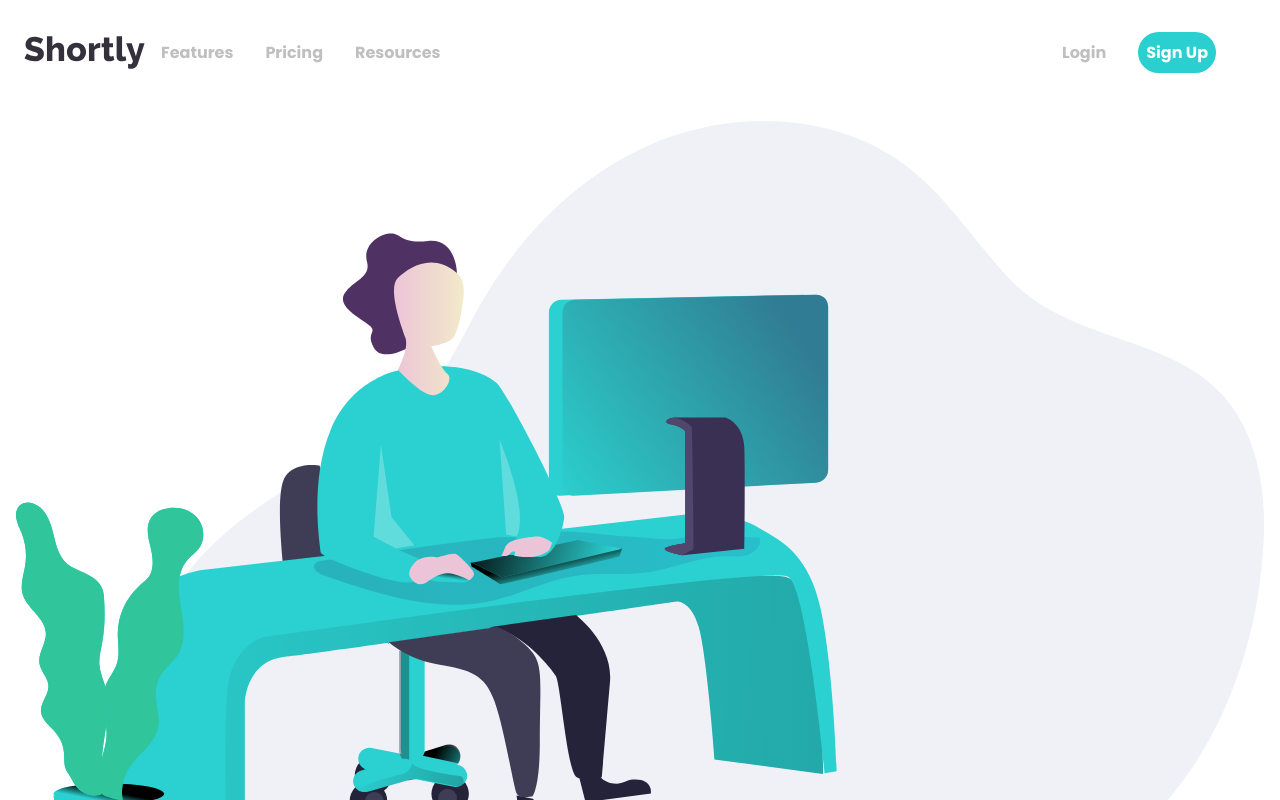
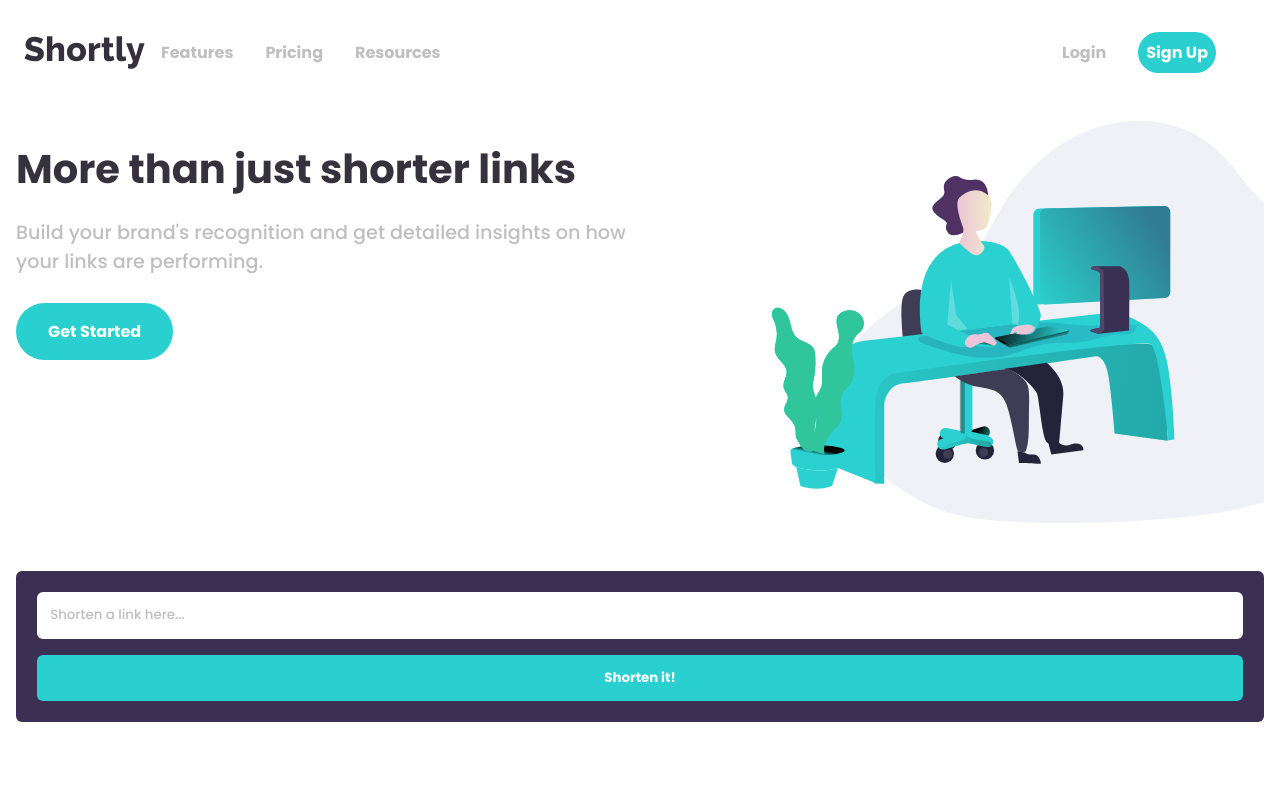
Before and after one commit to winstein27/url-shortener, a React (Vite) app: page / in a window 1280 px wide. Shown: the top 800 px of the page. Built offline with nearby package versions, Linux system fonts and the light colour scheme.

Commit message:
:sparkles: feat: responsive main
Making main section responsive

```diff
--- a/src/components/Main.module.scss
+++ b/src/components/Main.module.scss
@@ -1,6 +1,7 @@
 .container {
-  padding: 1rem;
+  margin: 1rem;
   text-align: center;
+  overflow: hidden;
 
   .main-img {
     width: 100%;
@@ -30,4 +31,22 @@
       background-color: $color-secondary;
     }
   }
+
+  @media (min-width: $mobile-size) {
+    .description {
+      display: flex;
+      flex-direction: row-reverse;
+      justify-content: space-between;
+
+      img {
+        max-width: 49%;
+        transform: translateX(120px);
+      }
+
+      div {
+        max-width: 49%;
+        text-align: left;
+      }
+    }
+  }
 }
--- a/src/components/Main.tsx
+++ b/src/components/Main.tsx
@@ -7,13 +7,17 @@ import ShortenForm from "./main/ShortenForm";
 const Main = () => {
   return (
     <main className={styles.container}>
+      <div className={styles.description}>
         <img src={Working} alt="" className={styles["main-img"]} />
+        <div>
           <h1 className={styles.slogan}>More than just shorter links</h1>
           <p className={styles.detail}>
             Build your brand's recognition and get detailed insights on how your
             links are performing.
           </p>
           <a href="#">Get Started</a>
+        </div>
+      </div>
 
       <ShortenForm />
     </main>
```
Lines whose indentation alone changed are shown as unchanged.
